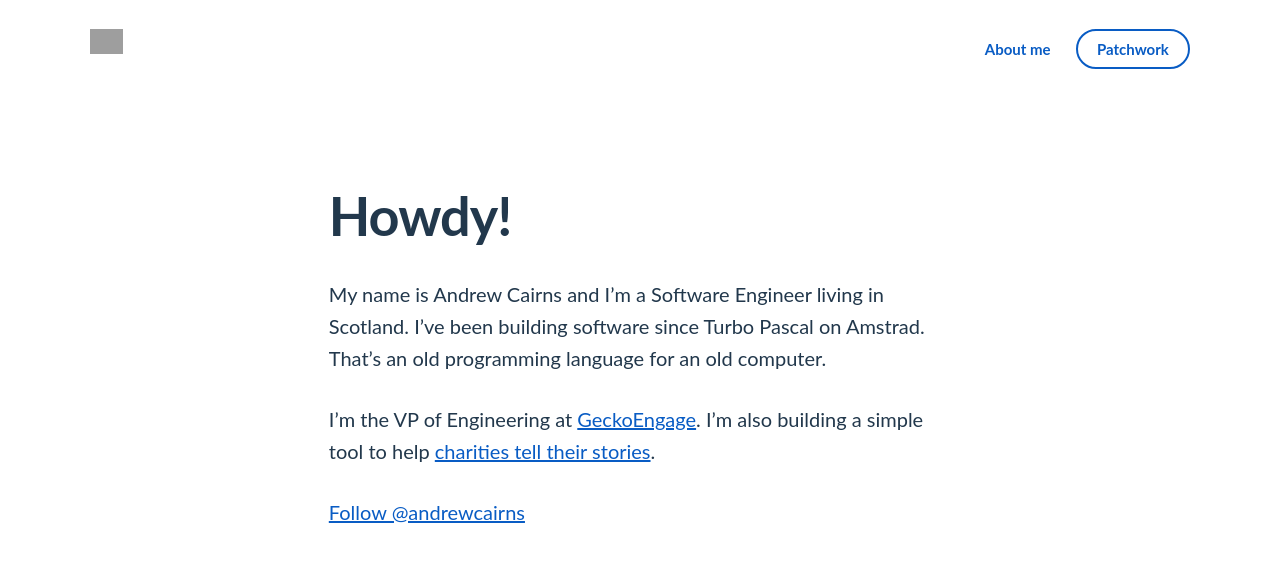
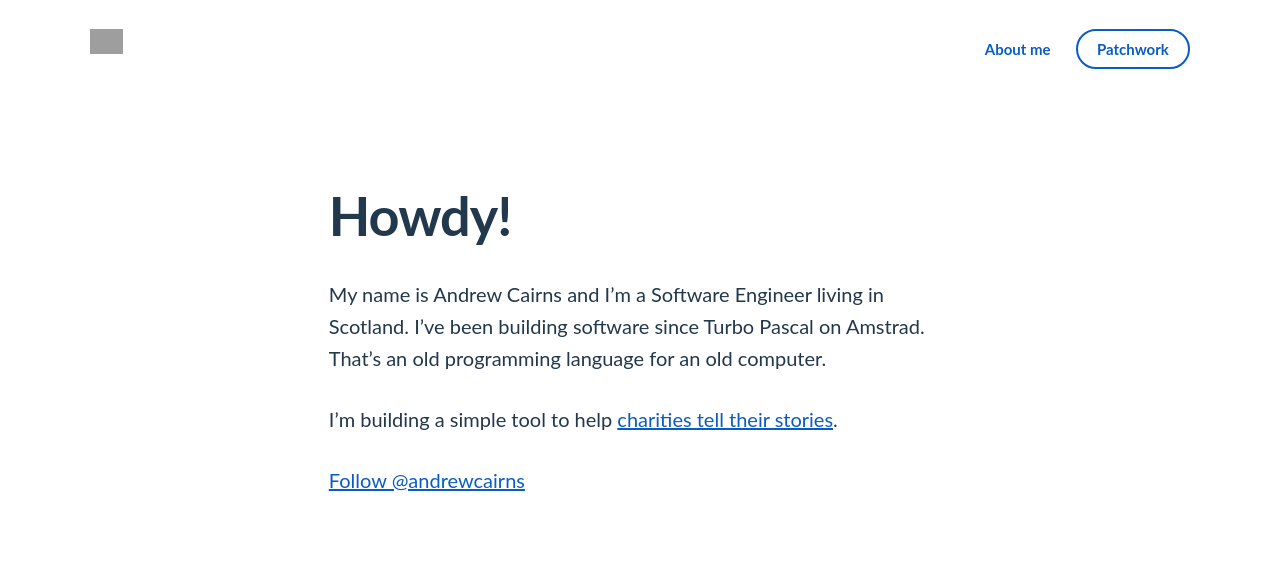
Before and after one commit to acairns/acairns.github.io, a Jekyll site: the page built from about-me.md, in a window 1280 px wide. Shown: the top 562 px of the page. Built offline with Jekyll 4.4.1, drawn with Linux system fonts in a browser that asks for light colours; comment, search, counter and statistics services are not loaded; grey boxes are pictures that could not be loaded.

Commit message:
Oh, not quite announced

```diff
--- a/about-me.md
+++ b/about-me.md
@@ -5,6 +5,6 @@ title:  "Howdy!"
 
 My name is Andrew Cairns and I'm a Software Engineer living in Scotland. I've been building software since Turbo Pascal on Amstrad. That's an old programming language for an old computer.
 
-I'm the VP of Engineering at [GeckoEngage](https://geckoengage.com). I'm also building a simple tool to help [charities tell their stories](http://trypatchwork.com).
+I'm building a simple tool to help [charities tell their stories](http://trypatchwork.com).
 
 <a href="https://twitter.com/andrewcairns?ref_src=twsrc%5Etfw" class="twitter-follow-button" data-show-count="false" data-size="large">Follow @andrewcairns</a><script async src="https://platform.twitter.com/widgets.js" charset="utf-8"></script>
```
